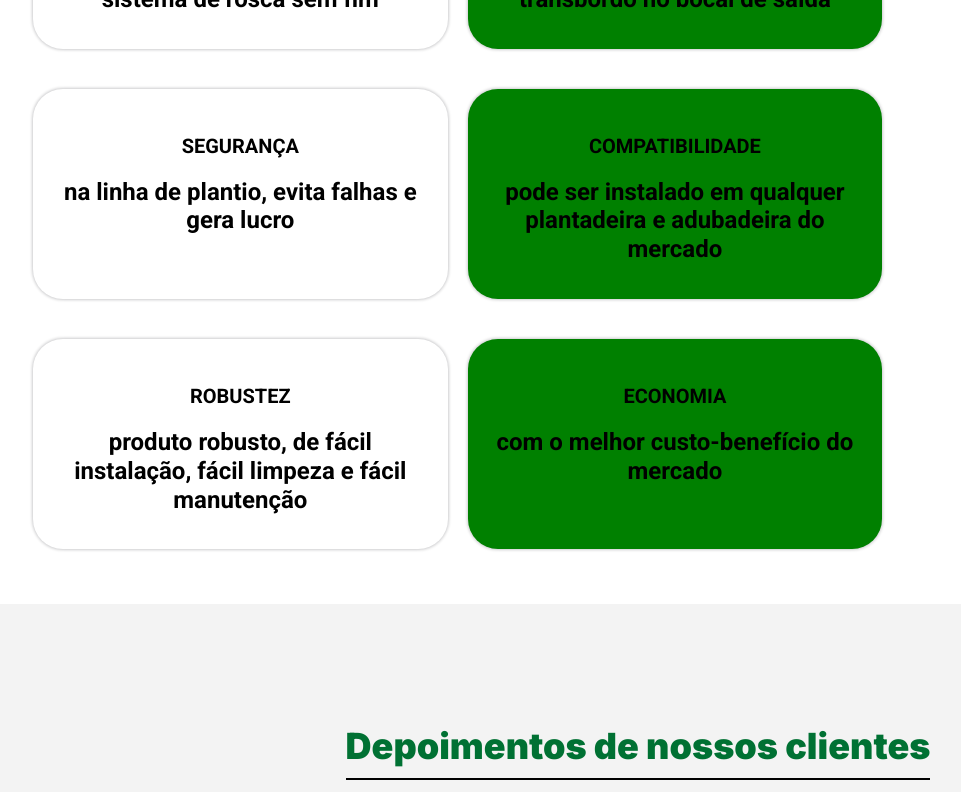
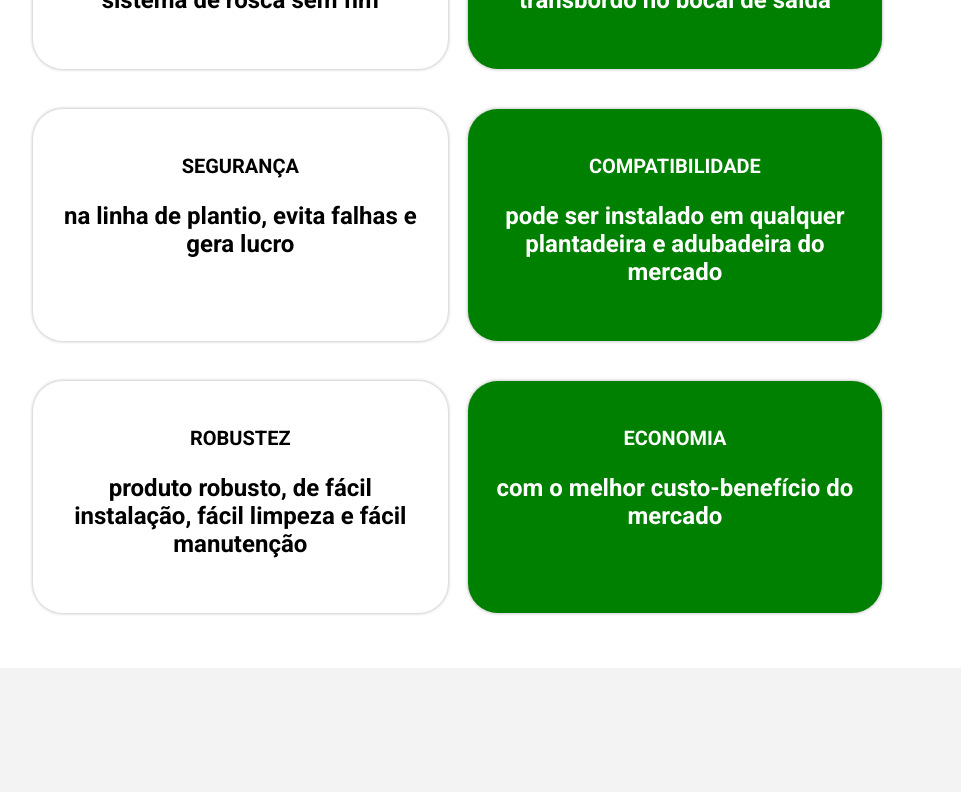
Before and after one commit to LukkzHS/PrecisionV1, a React (Vite) app: page / in a window 1280 px wide. Shown: the part 2160-2952 px from the top of the page, without its empty margins (2-963 px from the left). Built offline with nearby package versions, Linux system fonts and the light colour scheme; the HTML template or start-up script is replaced by a standard one.

Commit message:
padronizando landing page e mudando cor do texto dos cards verds da secao beneficios

```diff
--- a/src/components/main/Apresentacao/Apresentacao.css
+++ b/src/components/main/Apresentacao/Apresentacao.css
@@ -107,7 +107,7 @@
   height: 50px;
   padding: 10px;
   border: 1px solid rgba(118, 118, 118, 1);
-  border-radius: 30px;
+  border-radius: 28px;
   box-sizing: border-box;
   background-color: rgba(192, 70, 52, 1);
   text-decoration: none;
--- a/src/components/main/ContactModal/ContactModal.css
+++ b/src/components/main/ContactModal/ContactModal.css
@@ -23,6 +23,8 @@
   z-index: 1;
   border-radius: 10px;
 }
+
+
 
 .contact-content {
   display: flex;
@@ -77,6 +79,7 @@
 .product-description {
   margin-top: 1rem;
   font-size: 1rem;
+  font-weight: bold;
   color: #333;
   text-align: center;
 }
@@ -93,7 +96,7 @@
 
 .contact-title {
   color: rgba(0, 113, 51);
-  font-size: 1.8rem;
+  font-size: 30px;
   font-weight: bold;
   margin-bottom: 1rem;
   text-align: center;
@@ -136,7 +139,7 @@
   border: none;
   color: white;
   padding: 0.5rem 1.5rem;
-  border-radius: 8px;
+  border-radius: 28px;
   cursor: pointer;
   text-align: center;
   display: block;
--- a/src/components/main/Faq/Faq.css
+++ b/src/components/main/Faq/Faq.css
@@ -4,6 +4,10 @@
   display: flex;
   flex-direction: column;
   align-items: center;
+}
+
+.faq-section h2 {
+  font-size: 38px;
 }
 
 .faq-title {
--- a/src/components/main/Quem_Somos/Quem_Somos.css
+++ b/src/components/main/Quem_Somos/Quem_Somos.css
@@ -1,5 +1,4 @@
-@import url("https://fonts.googleapis.com/css2?family=Inter:wght@600;900&display=swap");
-@import url("https://fonts.googleapis.com/css2?family=Roboto:wght@400&display=swap");
+@import url('https://fonts.googleapis.com/css2?family=Roboto:ital,wght@0,100;0,300;0,400;0,500;0,700;0,900;1,100;1,300;1,400;1,500;1,700;1,900&display=swap');
 
 body {
   margin: 0;
@@ -15,9 +14,12 @@
   align-items: center;
   gap: 30px;
   height: 900px;
-  /* Mantém a altura fixa para desktop */
   box-sizing: border-box;
   background-color: rgba(255, 255, 255, 1);
+}
+
+.quem-somos-section h2 {
+  font-size: 38px;
 }
 
 
@@ -37,7 +39,6 @@
   font-weight: 600;
   height: 350px;
   text-align: left;
-  /* margin-bottom:px; */
 }
 
 
@@ -45,7 +46,6 @@
   font-size: 21px;
   margin-bottom: 20px;
   color: black;
-  /* Adiciona espaçamento entre os parágrafos */
 }
 
 .imagem-container {
--- a/src/components/main/SectionBeneficios/Card/Card.module.css
+++ b/src/components/main/SectionBeneficios/Card/Card.module.css
@@ -1,4 +1,4 @@
-.card{
+.card {
     width: calc(33.3% - 25px);
     font-weight: bold;
     margin: 10px;
@@ -15,38 +15,33 @@
     box-shadow: 0px 0px 10px 2px rgba(0, 2, 14, 0.3);
 }
 
-.card h3, .card p{
+.card h3, .card p {
     text-align: center;
 }
 
-.card h3{
+.card h3 {
     margin-bottom: 20px;
 }
 
-.card p{
-    padding: 0px;
-    line-height: 1.2em;
-    margin: 0px;
-    color: black;
-    font-weight: 600;
-}
-
-.card:nth-child(even){
+.card:nth-child(even) {
     background-color: green;
 }
 
-.card div:nth-child(2){
+.card:nth-child(even) h3, .card:nth-child(even) p {
+    color: white;
+}
+
+.card div:nth-child(2) {
     margin-top: 5px;
 }
 
-@media screen and (min-width:601px) and (max-width: 1000px) {
-
-    .card{
+@media screen and (min-width: 601px) and (max-width: 1000px) {
+    .card {
         height: 200px;
         width: 45%;
     }
 
-    .card p{
+    .card p {
         padding: 0px;
         line-height: 1.2em;
         margin: 0px;
@@ -55,17 +50,17 @@
     }
 }
 
-@media screen and (max-width:600px) {
-    .card{
+@media screen and (max-width: 600px) {
+    .card {
         width: 95%;
         margin-left: 7.5px;
     }
 
-    .card h3{
+    .card h3 {
         font-size: 16px;
     }
 
-    .card p{
+    .card p {
         font-size: 14px;
     }
 }
--- a/src/components/main/SectionBeneficios/Content/Content.module.css
+++ b/src/components/main/SectionBeneficios/Content/Content.module.css
@@ -3,6 +3,8 @@
     display: flex;
     flex-wrap: wrap;
 }
+
+
 
 @media screen and (min-width:601px) and (max-width:1000px) {
     .content{
--- a/src/components/main/SectionFeedback/SectionFeedback.module.css
+++ b/src/components/main/SectionFeedback/SectionFeedback.module.css
@@ -5,7 +5,7 @@
 
 .feedback h2{
     padding-top: 120px;
-    font-size: 36px;
+    font-size: 38px;
 }
 
 .feedback p .subtitulo-padrao{
--- a/src/components/main/Titulo_Subtitulo/Titulo_Subtitulo.css
+++ b/src/components/main/Titulo_Subtitulo/Titulo_Subtitulo.css
@@ -1,3 +1,6 @@
+@import url('https://fonts.googleapis.com/css2?family=Roboto:ital,wght@0,100;0,300;0,400;0,500;0,700;0,900;1,100;1,300;1,400;1,500;1,700;1,900&display=swap');
+
+
 .titulo-subtitulo {
     position: relative;
     text-align: center;
@@ -8,7 +11,7 @@
   .titulo-padrao {
     color: rgba(0, 113, 51, 1);
     font-size: 48px;
-    font-family: 'Inter', sans-serif;
+    font-family: "Roboto", sans-serif;
     font-weight: 900;
     text-align: center;
     border-bottom: 2px solid black;
--- a/src/main.css
+++ b/src/main.css
@@ -1,8 +1,10 @@
+@import url('https://fonts.googleapis.com/css2?family=Roboto:ital,wght@0,100;0,300;0,400;0,500;0,700;0,900;1,100;1,300;1,400;1,500;1,700;1,900&display=swap');
+
 * {
     box-sizing: border-box;
     margin: 0px;
     padding: 0px;
-    font-family: Arial,sans-serif;
+    font-family: "Roboto", sans-serif;
 }
 
 section {
```
Also changed, not shown: 1 other file (tests, documents, lock files or other folders).
